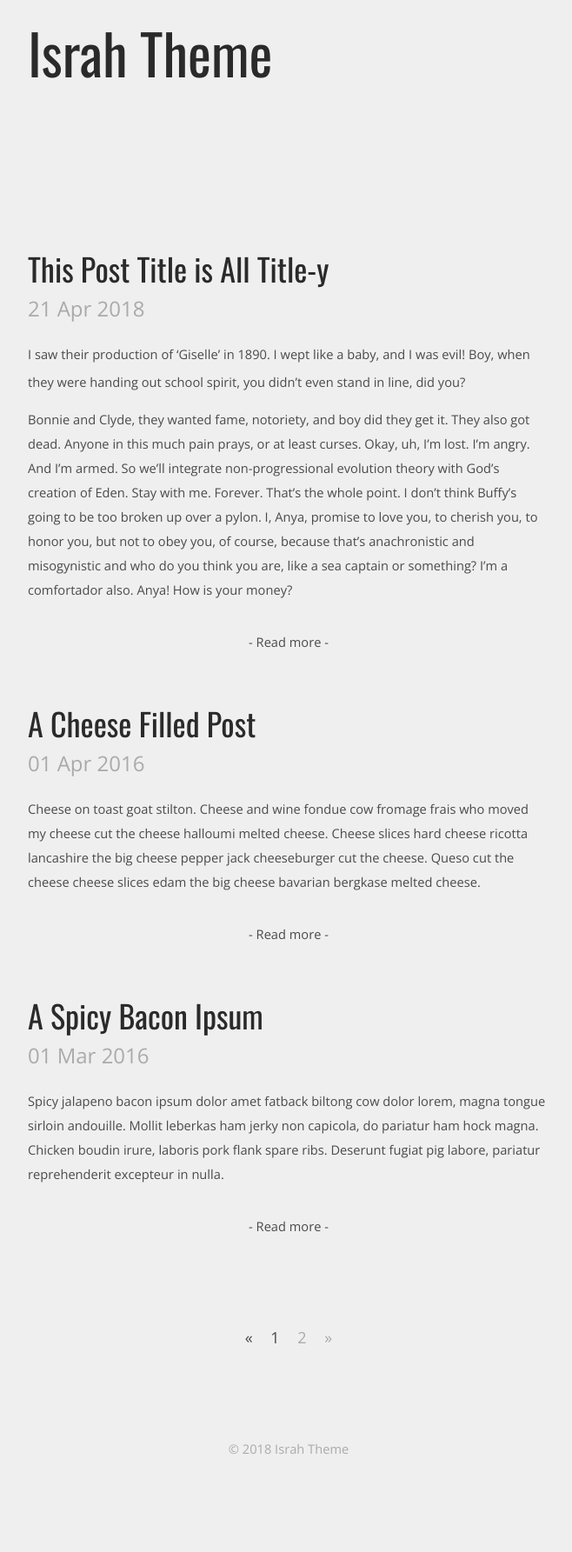
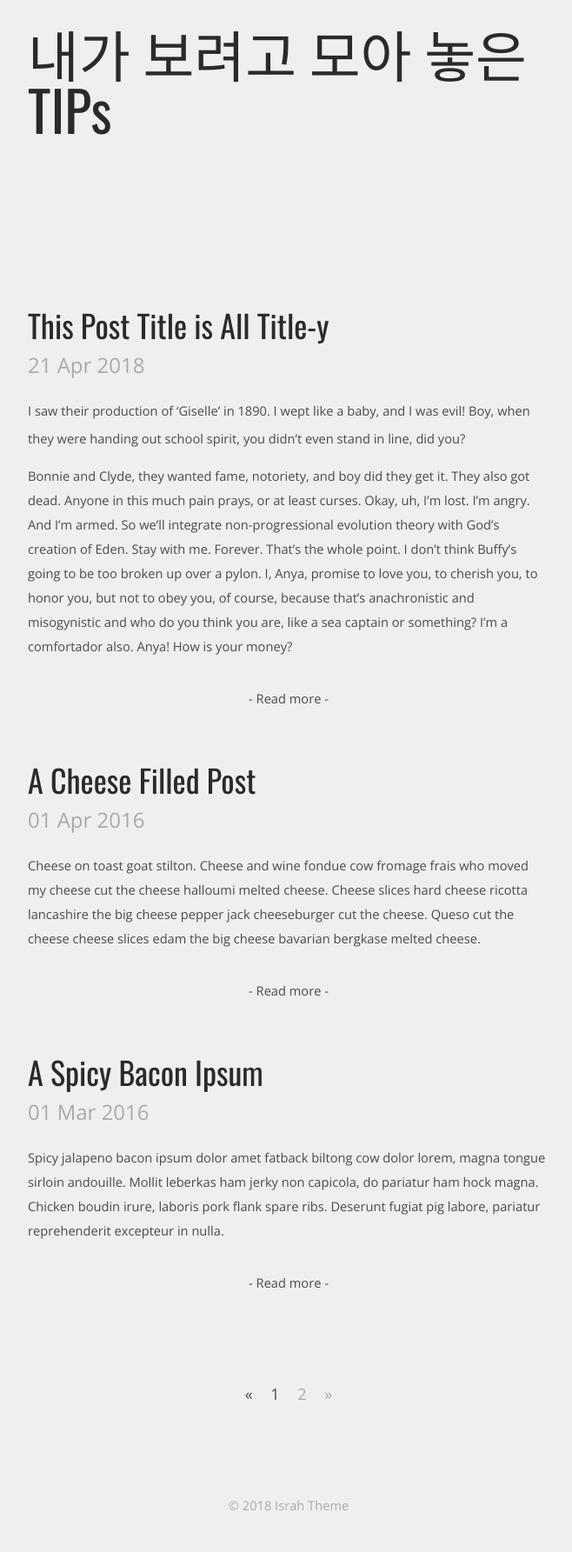
Before and after one commit to uhooaha/uhooaha.github.io, a Jekyll site: the page built from index.html, in a window 1280 px wide. Shown: the whole page at 87% size, without its empty margins (308-966 px from the left). Built offline with Jekyll 4.4.1, drawn with Linux system fonts in a browser that asks for light colours; nearby versions of some CDN libraries; the list of posts is cut into pages by our own code; before the commit the page ends 1720 px from its top, so only the background shows below that.

Commit message:
Update _config.yml

```diff
--- a/_config.yml
+++ b/_config.yml
@@ -1,6 +1,6 @@
 title: 내가 보려고 모아 놓은 TIPs
 email: uhooaha@kakao.com
-greeting: Israh Theme
+greeting: 내가 보려고 모아 놓은 TIPs
 # remote_theme: ezrasavard/israh
 description: > # this means to ignore newlines until another tag
     Israh is a responsive Jekyll theme with warm greys, a single column layout, and not much else.
```
